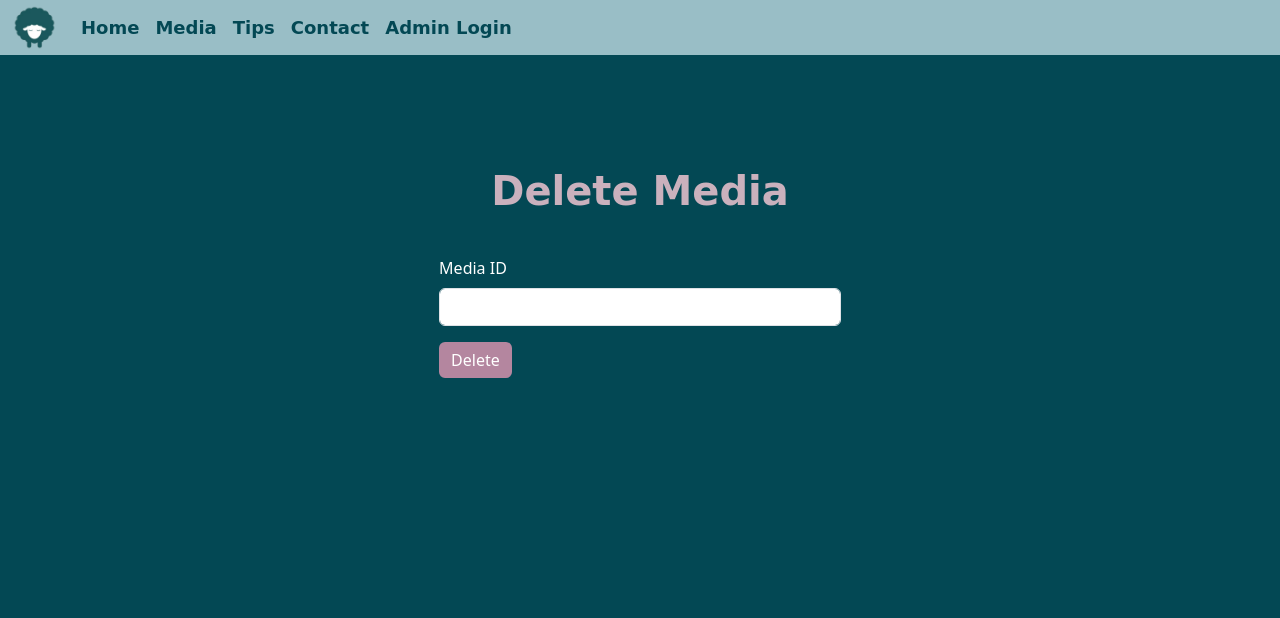
After one commit to SaraClick/sky_project, a Flask app: page /admin_delete in a window 1280 px wide. The commit adds this page. Shown: the top 618 px of the page. Run offline with Flask 3, Linux system fonts and the light colour scheme; some web fonts are replaced.

Commit message:
Media delete function added to frontend and connected to backend sql, added to admin landing page and css bit less padding on login page

```diff
--- a/application/forms/forms.py
+++ b/application/forms/forms.py
@@ -49,3 +49,9 @@ class AdminAddMedia(FlaskForm):
     source_id = StringField("source_id")
     category_id = StringField("category_id")
     submit_add = SubmitField("submit_add")
+
+
+class AdminDeleteMedia(FlaskForm):
+    media_id = StringField("media_id")
+    media_url = StringField("media_url")
+    submit_delete = SubmitField("submit_delete")
--- a/application/routes.py
+++ b/application/routes.py
@@ -2,7 +2,7 @@ from flask import render_template, request, redirect, url_for
 from application import app
 from application.python_scripts.data_provider_service import DataProviderService
 from application.forms.forms import TypeForm, CategoryForm, MediaOutputForm, AdminLandingForm, AdminLogin, \
-    AdminUpdateUrl, AdminAddMedia
+    AdminUpdateUrl, AdminAddMedia, AdminDeleteMedia
 from random import choice
 
 DATA_PROVIDER = DataProviderService()
@@ -24,7 +24,7 @@ def content_selection_type():
     user_type = None  # empty variable to store the user's type selection
     form = TypeForm()  # instantiate form
 
-    # If there is a submit (aka POST of the form) the below checks will be executed.
+    # If submit done (aka POST of the form) the below checks will be executed.
     # Each button has been set as a submit button, by clicking on the button, the user_type variable will be assigned
     # a string "sound" or "video
     if form.validate_on_submit():
@@ -33,7 +33,7 @@ def content_selection_type():
         if form.data["submit_video"]:
             user_type = "video"
         # redirect will execute the function inside the url_for(). User type selected on content_selection_type()
-        # is being passed as a named parameter so we can end up using it in the final screen content_media()
+        # is being passed as a named parameter, so we can end up using it in the final screen content_media()
         return redirect(url_for("content_selection_category", type_p=user_type))
 
     # If no post method it will render the selection category html file
@@ -46,7 +46,7 @@ def content_selection_category():
     user_category = None  # empty variable to store the user's type selection
     user_type = request.args.get("type_p")  # named variable stored when select_type was rendered
 
-    # If there is a submit (aka POST of the form) the below checks will be executed.
+    # If submit done (aka POST of the form) the below checks will be executed.
     # Each button has been set as a submit button, by clicking on the button, the user_category variable will be
     # assigned a string value with the name of the clicked category
     if form.validate_on_submit():
@@ -63,7 +63,7 @@ def content_selection_category():
         elif form.data["submit_instrumental"]:
             user_category = "instrumental"
         # redirect will execute the function inside the url_for(). User type/category selected on
-        # content_selection_type() and content_selection_category() will be passed as a named parameters so we can
+        # content_selection_type() and content_selection_category() will be passed as a named parameters, so we can
         # use them in the redirected function content_media()
         return redirect(url_for("content_media", type_p=user_type, category_p=user_category))
 
@@ -139,7 +139,7 @@ def admin_landing():
         elif form.data["submit_update"]:
             return redirect(url_for("admin_update_url"))
         elif form.data["submit_delete"]:
-            return "delete"
+            return redirect(url_for("admin_delete"))
 
     return render_template("admin_landing.html", form=form)
 
@@ -152,7 +152,7 @@ def admin_update_url():
     if request.method == 'POST':
 
         try:
-            # Try block to check that botk ID and URL have been provided
+            # Try block to check that both ID and URL have been provided
             media_id_toupdate = int(request.form['media_id'])
             media_url = request.form['media_url']
 
@@ -206,3 +206,34 @@ def admin_add():
     for type_tuple in result_type:
         msg_type += f'  {type_tuple[0]}: {type_tuple[1]}'
     return render_template("admin_add.html", form=form, message=msg, helper_type=msg_type)
+
+
+@app.route("/admin_delete", methods=['GET', 'POST'])
+def admin_delete():
+    form = AdminDeleteMedia()
+    msg = ''
+
+    if request.method == 'POST':
+        try:
+            # Try block to check that media ID has been provided
+            media_id = int(request.form['media_id'])
+        except ValueError:
+            # Except block to catch the Value Error when no data is provided
+            msg = "Deletion not executed, provide a valid ID."
+        else:
+            # Else block to execute whenever there is no errors (aka when ID has been provided)
+            sql_idcheck = "SELECT media_id FROM media WHERE media_id=%s;"
+            DATA_PROVIDER.cursor.execute(sql_idcheck, media_id)
+            result_idcheck = DATA_PROVIDER.cursor.fetchone()
+
+            if result_idcheck:
+                sql_delete = "DELETE FROM media WHERE media_id=%s;"
+                result_delete = DATA_PROVIDER.cursor.execute(sql_delete, media_id)
+                DATA_PROVIDER.conn.commit()
+
+                if result_delete:
+                    msg = "Media successfully deleted!"
+            else:
+                msg = "Media ID not found, deletion not executed."
+
+    return render_template("admin_delete.html", form=form, message=msg)
--- a/application/static/styles/style.css
+++ b/application/static/styles/style.css
@@ -256,7 +256,7 @@ footer {
 .login_container {
   padding-left: 20%;
   padding-right: 20%;
-  padding-top: 30%;
+  padding-top: 10%;
 }
 
 
--- /dev/null
+++ b/application/templates/admin_delete.html
@@ -0,0 +1,29 @@
+{% extends "layout.html" %}
+{% block main_content %}
+
+<div class="container">
+  <div class="login_container">
+
+    <div class="login_title">
+      <h1>Delete Media</h1>
+    </div>
+
+    {% if message %}
+    <div class="alert alert-danger">{{ message }}</div>
+    {% endif %}
+
+    <form action="/admin_delete" method="POST" class="admin_login_form">
+      {{ form.hidden_tag() }}
+      <div class="mb-3">
+        <label class="form-label">Media ID</label>
+        <input type="number" class="form-control" id="media_id" name="media_id">
+      </div>
+      <button type="submit" class="btn btn-danger submit_button_form" name="submit_delete">Delete</button>
+    </form>
+  </div>
+</div>
+
+
+
+
+{% endblock %}
```
Also changed, not shown: application/python_scripts/data_provider_service.py (+0 -17 lines).
